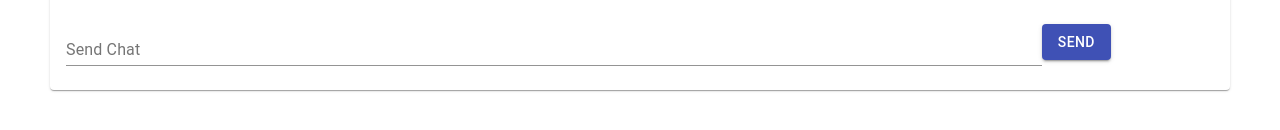
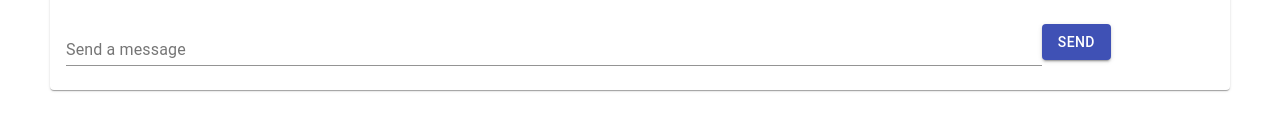
Before and after one commit to WRHR/basic-chat-app, a React (Create React App) app: page / in a window 1280 px wide. Shown: the part 470-600 px from the top of the page. Built offline with nearby package versions, Linux system fonts and the light colour scheme.

Commit message:
Finish styling, add state to  Dashboard, create Store

```diff
--- a/src/components/Dashboard.js
+++ b/src/components/Dashboard.js
@@ -1,4 +1,4 @@
-import React from 'react'
+import {useState} from 'react'
 import {
   Paper,
   Typography,
@@ -42,6 +42,8 @@ export default function Dashboard() {
 
   const classes = useStyles()
 
+  const [textValue, changeTextValue] = useState('')
+
   return (
     <div>
       <Paper className={classes.root}>
@@ -79,8 +81,11 @@ export default function Dashboard() {
         </div>
         <div className={classes.flex}>
           <TextField
-            label='Send Chat'
+            label='Send a message'
             className={classes.chatBox}
+            value={textValue}
+            onChange={(e)=> changeTextValue(e.target.value)}
+
           />
           <Button variant='contained' color='primary'>
             Send
```
Also changed, not shown: src/components/Store.js (added, +7 -0 lines).
